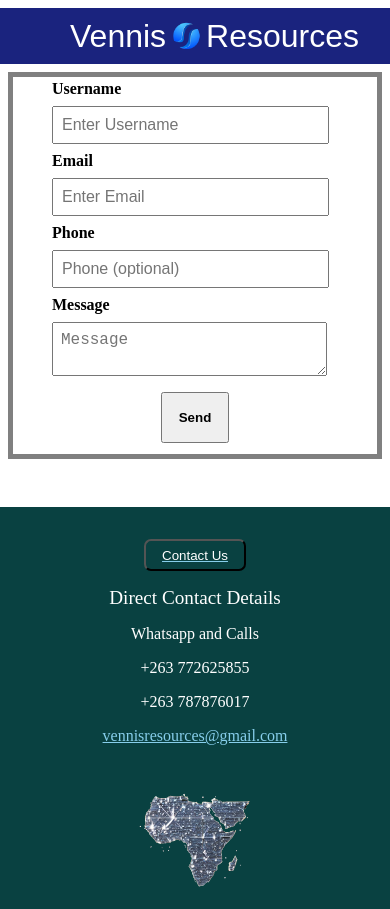
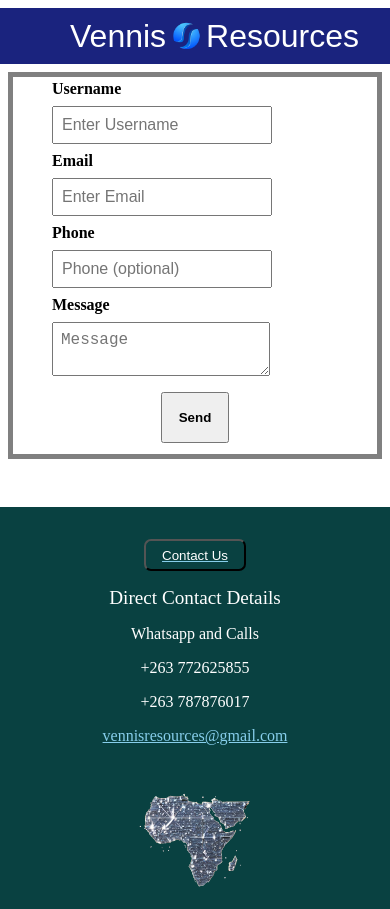
Before and after one commit to Takudzwanasheh/NennisFrontend, a React (Create React App) app: page /get_in_touch in a window 390 px wide. Built offline with nearby package versions, Linux system fonts and the light colour scheme; some icons are missing.

Commit message:
responsive

```diff
--- a/src/pages/AddProducts/Addproduct.jsx
+++ b/src/pages/AddProducts/Addproduct.jsx
@@ -50,6 +50,8 @@ export default function Addproduct() {
 							placeholder='Enter Image URL'
 							type='text'
 							name='imageUrl'
+							pattern='https?://.*'
+							title='Please enter a valid URL starting with http or https'
 							required
 						/>
 					</div>
--- a/src/pages/AddProducts/add.scss
+++ b/src/pages/AddProducts/add.scss
@@ -51,6 +51,7 @@
 		}
 	}
 }
+
 @media (max-width: 600px) {
 	.Userinfo {
 		padding: 0.2rem;
@@ -66,3 +67,19 @@
 		}
 	}
 }
+
+@media (max-width: 480px) {
+	.Userinfo {
+		padding: 0.2rem;
+		margin: 0.5rem;
+		.Details {
+			.User {
+				input,
+				textarea {
+					font-size: 16px;
+					width: 70%;
+				}
+			}
+		}
+	}
+}
```
